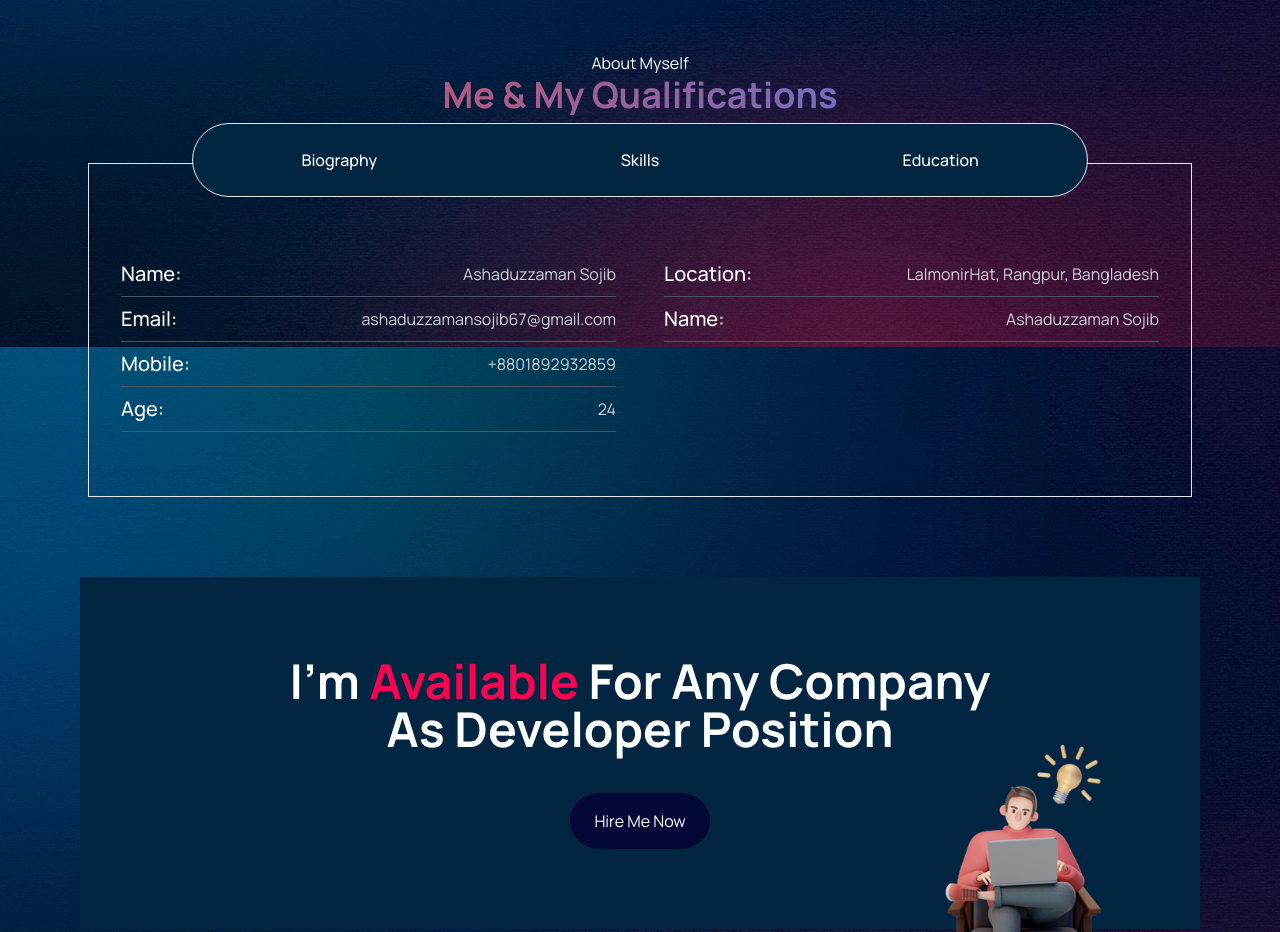
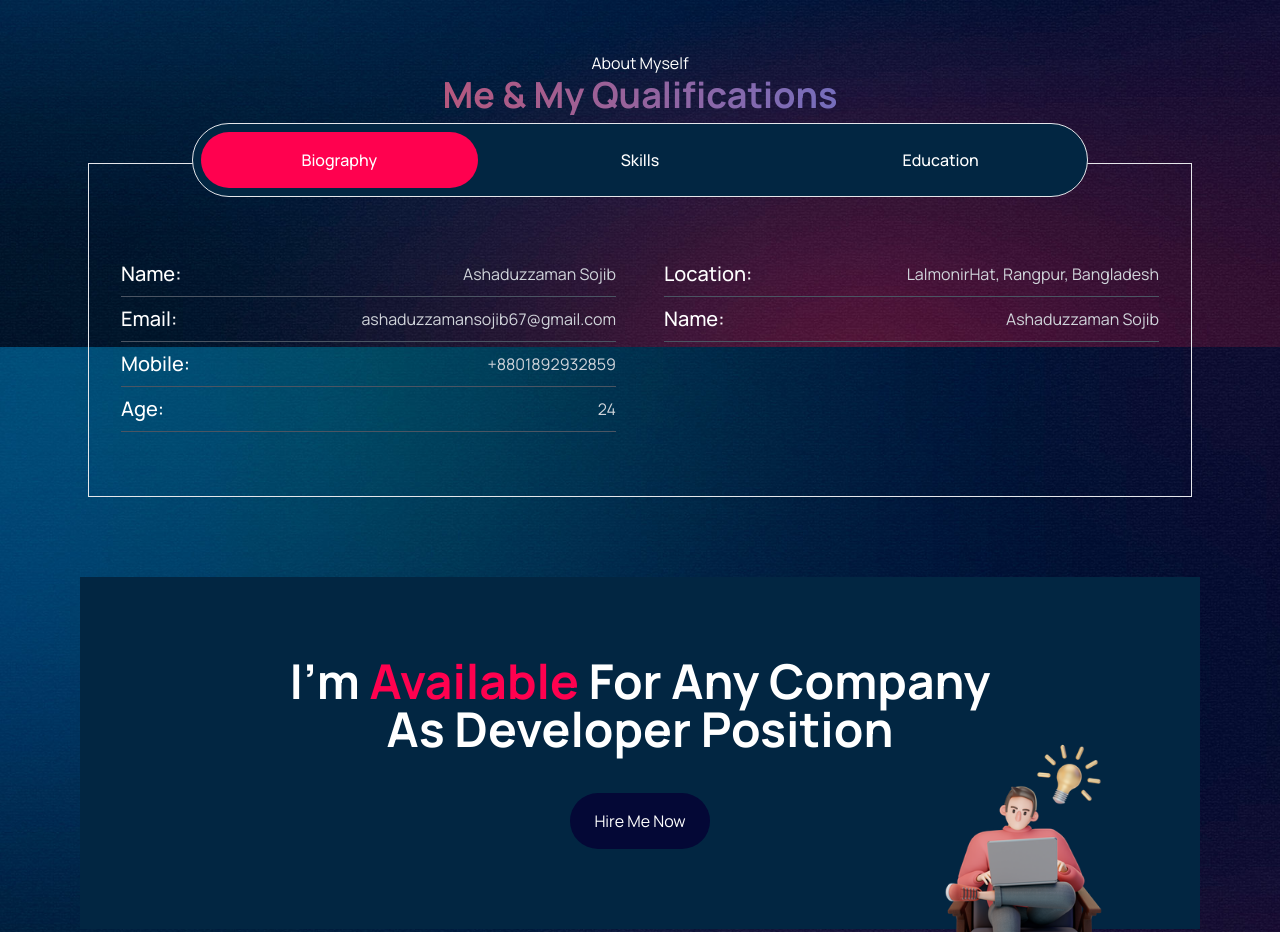
Before and after one commit to ashaansojib/new-2023-portfolio, a React (Vite) app: page / in a window 1280 px wide. Shown: the part 1360-2292 px from the top of the page. Built offline with nearby package versions, Linux system fonts and the light colour scheme; no server answers.

Commit message:
resume active button ok

```diff
--- a/src/index.css
+++ b/src/index.css
@@ -41,7 +41,9 @@ img{
 .title-btn{
   @apply p-4 text-center rounded-full hover:bg-[#FF014F] font-medium  w-full inline-block ease-in duration-500
 }
-
+.title-btn-active{
+  @apply p-4 text-center rounded-full bg-[#FF014F] font-medium  w-full inline-block ease-in duration-500
+}
 /* nav css */
 .nav-menu{
   @apply lg:flex justify-between items-center
--- a/src/pages/projects/Project.jsx
+++ b/src/pages/projects/Project.jsx
@@ -4,7 +4,7 @@ import { Link } from "react-router-dom";
 
 const Project = ({ pro }) => {
   const { category, filename, image, links, name, tools } = pro;
-  console.log(pro);
+
   return (
     <div className="project-container">
       <div className="project-image">
--- a/src/pages/resume/Resume.jsx
+++ b/src/pages/resume/Resume.jsx
@@ -1,15 +1,19 @@
-import React from "react";
+import React, { useState } from "react";
 import { Tab, TabList, TabPanel, Tabs } from "react-tabs";
 import Bio from "./Bio";
 import Skill from "./Skill";
 import Education from "./Education";
 const Resume = () => {
-
+  const [colors, setColors] = useState("biography");
+  const handleColors = (color) =>{
+    setColors(color)
+  }
+  console.log(colors);
   return (
     <div id="resume" className="py-20 my-container ">
-      <div className='text-center py-2'>
+      <div className="text-center py-2">
         <p>About Myself</p>
-        <h3 className='my-text-gradient'>Me & My Qualifications</h3>
+        <h3 className="my-text-gradient">Me & My Qualifications</h3>
       </div>
       <div className="relative px-2 mt-10">
         <Tabs>
@@ -25,9 +29,15 @@ const Resume = () => {
           {/* section titile bar */}
           <TabList>
             <div className="mx-auto lg:w-4/5 md:p-2 w-full rounded-full border grid grid-cols-3 justify-between items-center md:gap-6 bg-[#022642] absolute -top-10 lg:right-28 right-0">
-              <Tab><button className="title-btn">Biography</button></Tab>
-              <Tab><button className="title-btn">Skills</button></Tab>
-              <Tab><button className="title-btn">Education</button></Tab>
+              <Tab>
+                <button onClick={()=>handleColors("biography")} className={`${colors === 'biography' ? 'title-btn-active' : 'title-btn'}`}>Biography</button>
+              </Tab>
+              <Tab>
+                <button className={`${colors === 'skills' ? 'title-btn-active' : 'title-btn'}`} onClick={()=>handleColors("skills")}>Skills</button>
+              </Tab>
+              <Tab>
+                <button onClick={()=>handleColors("education")}  className={`${colors === 'education' ? 'title-btn-active' : 'title-btn'}`}>Education</button>
+              </Tab>
             </div>
           </TabList>
         </Tabs>
```
